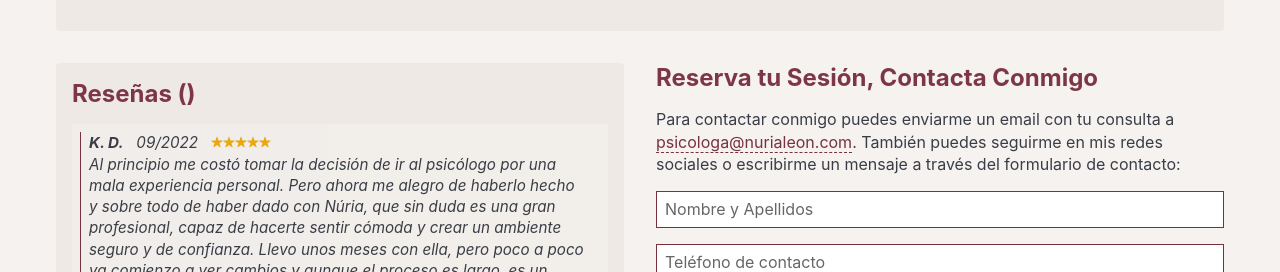
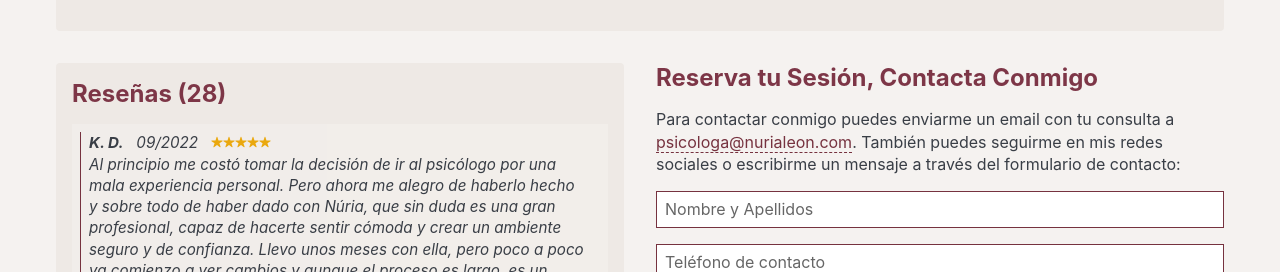
Before and after one commit to nurialeonsallent/nurialeon.com, a Jekyll site: the page built from _pages/home.md, in a window 1280 px wide and 900 px high, scrolled down 665 px. Shown: the part 181-453 px from the top of the window. Built offline with Jekyll 4.4.1, drawn with Linux system fonts in a browser that asks for light colours.

Commit message:
Update opinions.html

```diff
--- a/_includes/opinions.html
+++ b/_includes/opinions.html
@@ -1,5 +1,5 @@
 <div class="opinions">
-  <h3 class="title">Reseñas ({{ site.data.reviews.length }})</h3>
+  <h3 class="title">Reseñas ({{ site.data.reviews | size }})</h3>
   <div class="scroll" style="max-height: min(45vh, 300px); overflow-y: scroll">
     {% for review in site.data.reviews %}
     <p>
```
